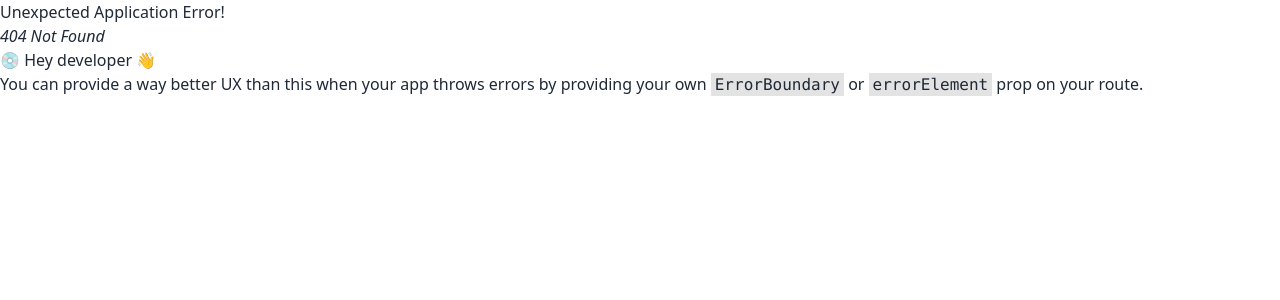
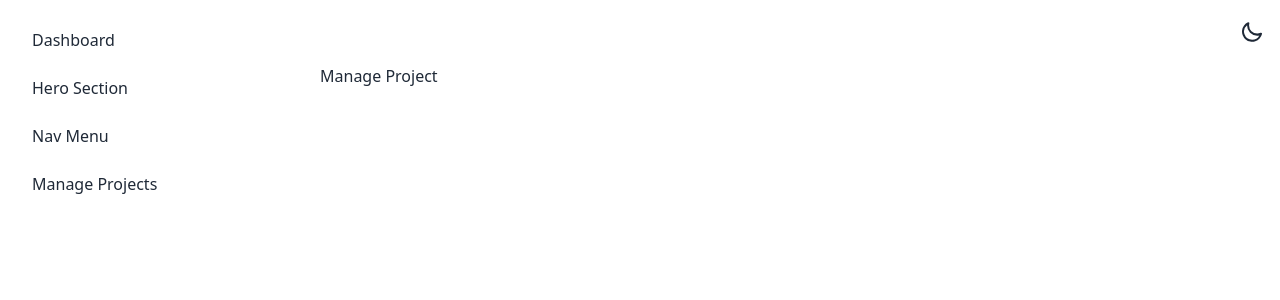
Before and after one commit to 0nahid/portfolio-backend-cms, a React (Create React App) app: page /dashboard/manage-projects in a window 1280 px wide. Before the commit this address had no page. Shown: the top 300 px of the page. Built offline with nearby package versions, Linux system fonts and the light colour scheme.

Commit message:
added => basic routing

```diff
--- a/src/Dasboard/Dashboard.tsx
+++ b/src/Dasboard/Dashboard.tsx
@@ -6,7 +6,7 @@ export const navMenu = [
         <li><Link to="/dashboard/">Dashboard</Link></li>
         <li><Link to="/dashboard/hero">Hero Section</Link></li>
         <li><Link to="/dashboard/navmenu">Nav Menu</Link></li>
-        <li><Link to="/dashboard/projects">Manage Projects</Link></li>
+        <li><Link to="/dashboard/manage-projects">Manage Projects</Link></li>
     </>
 ]
 
--- /dev/null
+++ b/src/Dasboard/ManageProject.tsx
@@ -0,0 +1,8 @@
+
+export default function ManageProject() {
+    return (
+        <div>
+            <h1>Manage Project</h1>
+        </div>
+    )
+}
--- /dev/null
+++ b/src/Dasboard/Navmenu.tsx
@@ -0,0 +1,7 @@
+import React from 'react'
+
+export default function Navmenu() {
+  return (
+    <div>Navmenu</div>
+  )
+}
--- a/tailwind.config.js
+++ b/tailwind.config.js
@@ -3,8 +3,11 @@ module.exports = {
   content: [
     "./src/**/*.{js,jsx,ts,tsx}",
   ],
-  theme: {
-    extend: {},
+  daisyui: {
+    themes: [
+      "light",
+      "night"
+    ],
   },
   plugins: [require("daisyui")],
 }
```
Also changed, not shown: src/Routes/Route.tsx (+10 -0 lines), 1 other file (tests, documents, lock files or other folders).
